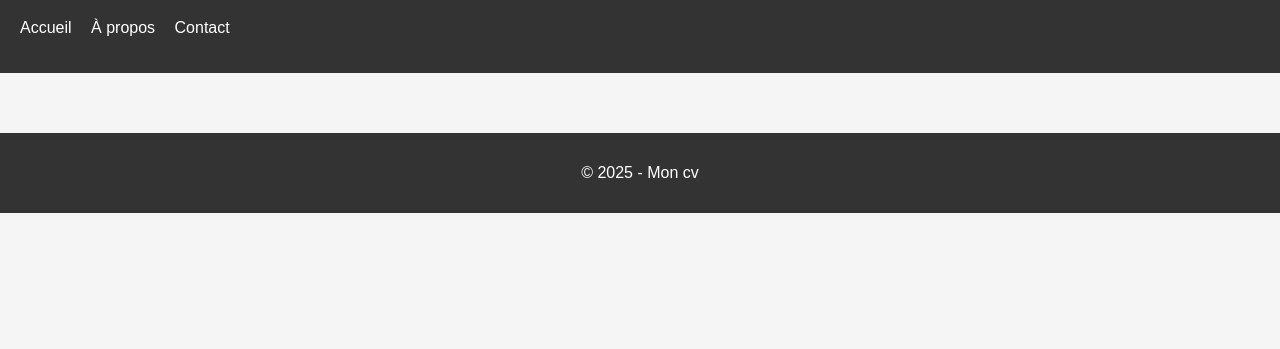
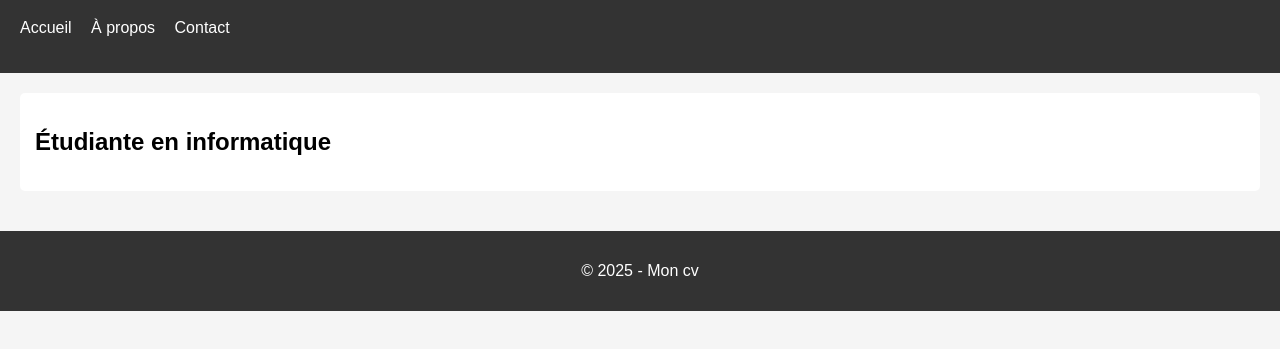
Before and after one commit to t7cknp8psn-code/mon-cv, a plain HTML site: page index.html in a window 1280 px wide. Shown: the part 81-430 px from the top of the page. Drawn offline with Linux system fonts and the light colour scheme.

Commit message:
mise en place de la section titre

```diff
--- a/index.html
+++ b/index.html
@@ -22,6 +22,10 @@
     </header>
 
     <main>
+        <!-- Titre -->
+        <section>
+            <h2>Étudiante en informatique</h2>
+        </section>
 
     </main>
 
```
